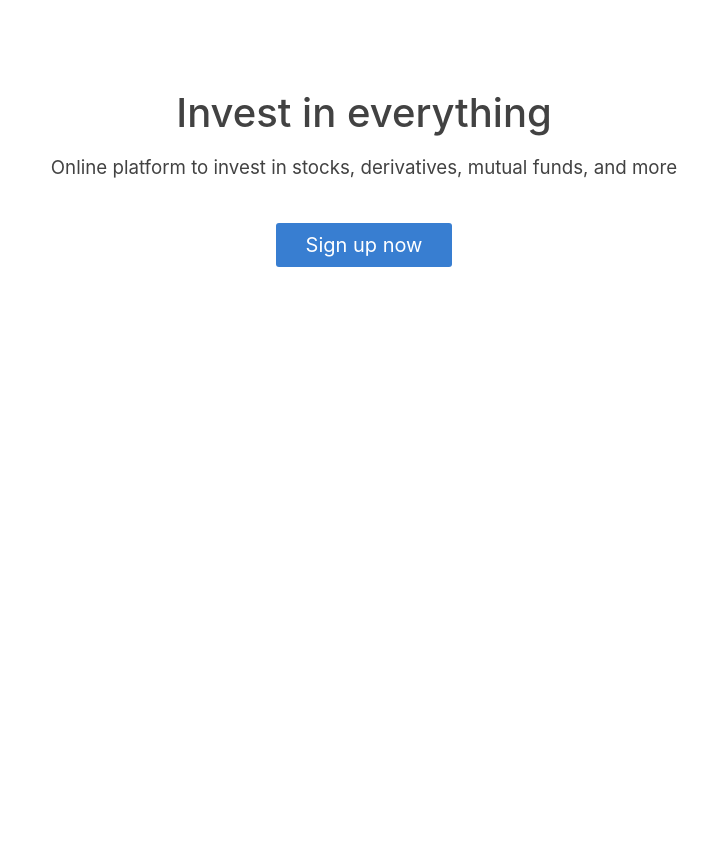
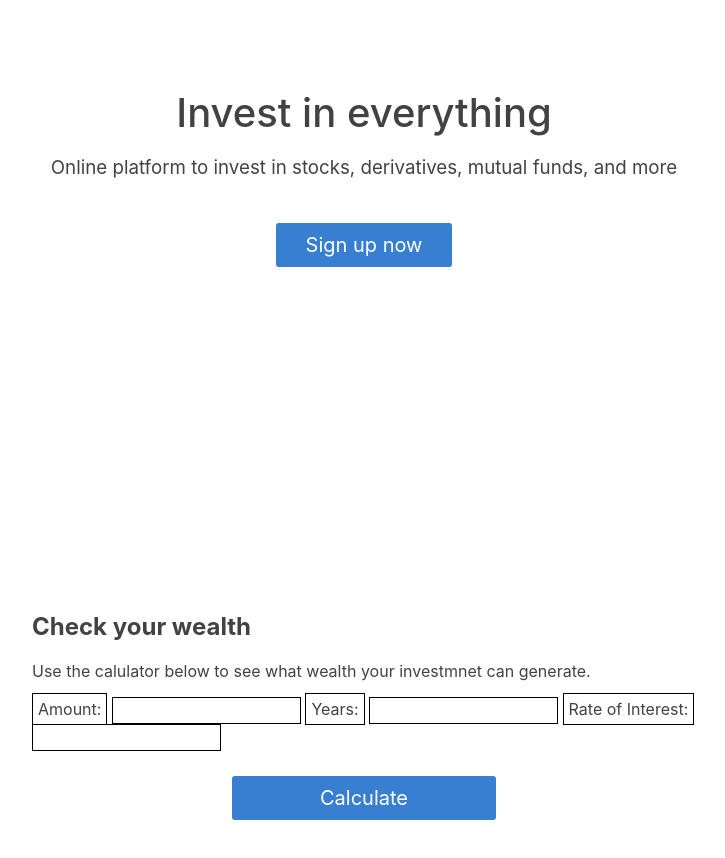
Before and after one commit to utpal3000/ZerodhaPage, a plain HTML site: page index.html in a window 1280 px wide. Shown: the part 635-1493 px from the top of the page, without its empty margins (276-1001 px from the left). Before the commit the page ends 935 px from the top, so only its background shows below. Drawn offline with Linux system fonts and the light colour scheme.

Commit message:
CalcSkeleton

```diff
--- /dev/null
+++ b/class01/main.js
@@ -0,0 +1,2 @@
+console.log("Hello");
+console.log(a)
--- a/index.html
+++ b/index.html
@@ -69,6 +69,43 @@
         </div>
         </div>
     <div>
+    <div style="font-family: Inter,serif;color:#424242;padding: 300px;">
+        <h2>Check your wealth</h2>
+        <p>Use the calulator below to see what wealth your investmnet can generate.</p>
+
+       <form style="width: 100%;">
+        <label style="border: 1px solid black;border-collapse: collapse;padding: 5px;
+        text-align: left;">Amount:</label>
+        <input style="border: 1px solid black;border-collapse: collapse;padding: 5px;
+        text-align: left;" type='number' />
+        <label style="border: 1px solid black;border-collapse: collapse;padding: 5px;
+        text-align: left;">Years:</label>
+        <input style="border: 1px solid black;border-collapse: collapse;padding: 5px;
+        text-align: left;" type='number' />
+        <label style="border: 1px solid black;border-collapse: collapse;padding: 5px;
+        text-align: left;">Rate of Interest:</label>
+        <input style="border: 1px solid black;border-collapse: collapse;padding: 5px;
+        text-align: left;" type='number' />
+
+        <div style="
+        display: flex;
+        justify-content: center;
+        color: white;
+        font-size: 20px;
+        border-radius: 3px;
+        background-color: #387ed1;cursor: pointer;
+        margin: 25px 200px;
+        /* margin-left: 200px;margin-top: 25px;margin-right: 200px; */
+        /* padding-top: 10px;
+        padding-bottom: 10px;
+        padding-left: 30px;
+        padding-right: 30px; */
+        padding: 10px 30px;
+        ">
+        Calculate
+        </div>
+      </form>
+    </div>
 
 </body>
 </html>
```
